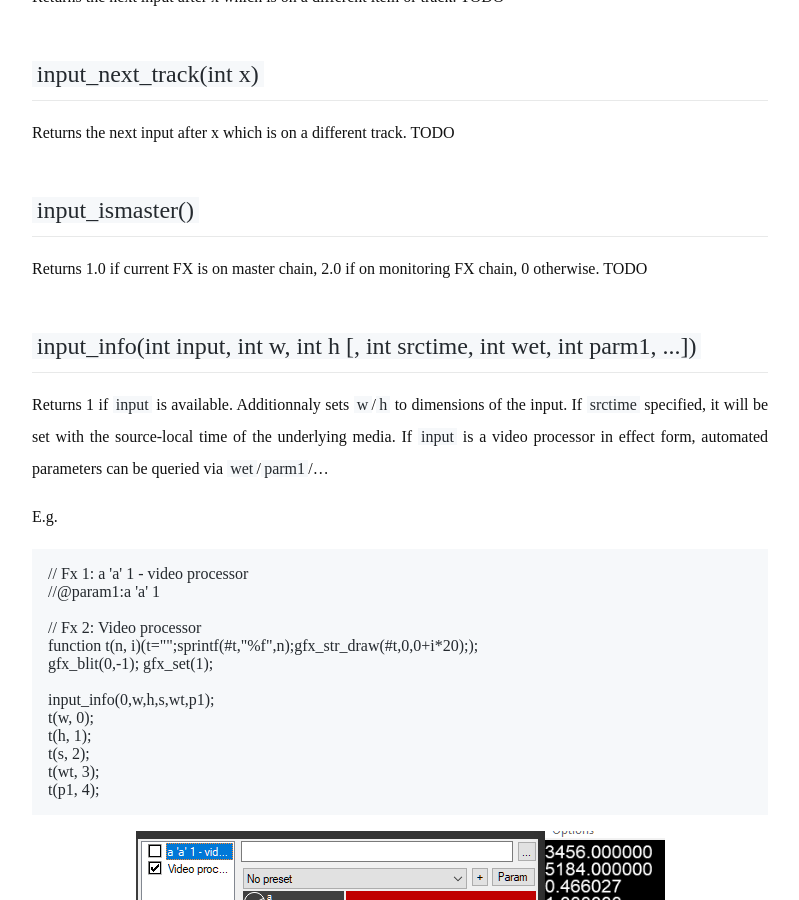
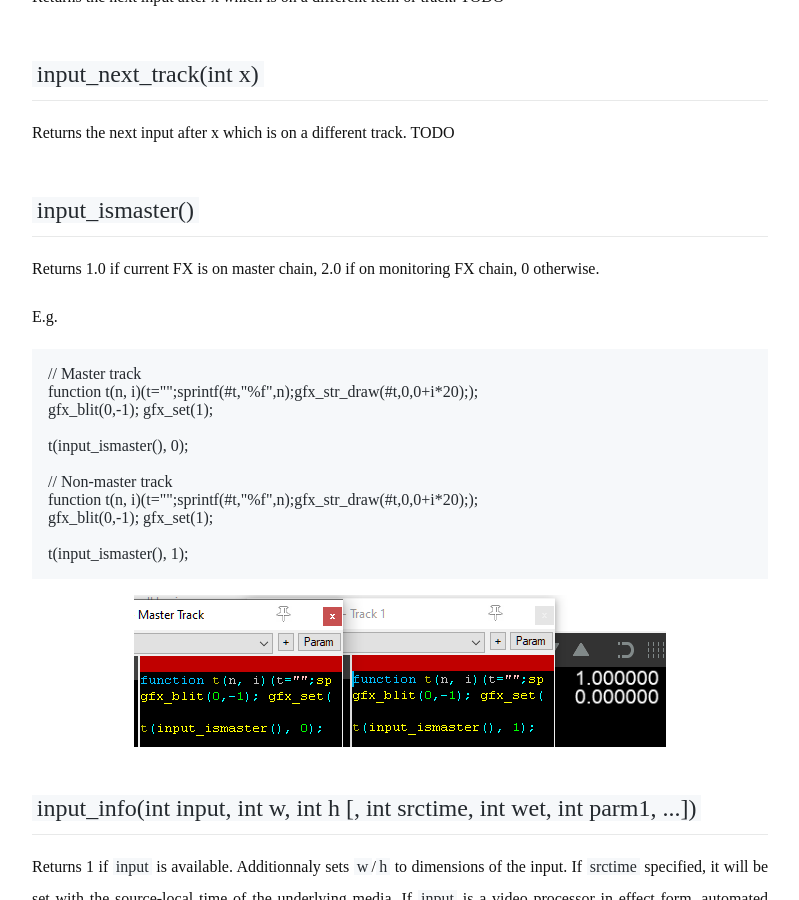
Before and after one commit to nobe4/nobe4.github.io, a Jekyll site: the page built from _posts/2020-05-02-reaper-video.md, in a window 1280 px wide and 900 px high, scrolled down 10590 px. Shown: the whole window, without its empty margins (240-1039 px from the left). Built offline with Jekyll 4.4.1, drawn with Linux system fonts in a browser that asks for light colours; some web fonts are replaced.

Commit message:
Add ismaster

````diff
--- a/_posts/2020-05-02-reaper-video.md
+++ b/_posts/2020-05-02-reaper-video.md
@@ -344,7 +344,23 @@ TODO
 
 ## `input_ismaster()`
 Returns 1.0 if current FX is on master chain, 2.0 if on monitoring FX chain, 0 otherwise.
-TODO
+
+E.g.
+```
+// Master track
+function t(n, i)(t="";sprintf(#t,"%f",n);gfx_str_draw(#t,0,0+i*20););
+gfx_blit(0,-1); gfx_set(1);
+
+t(input_ismaster(), 0);
+
+// Non-master track
+function t(n, i)(t="";sprintf(#t,"%f",n);gfx_str_draw(#t,0,0+i*20););
+gfx_blit(0,-1); gfx_set(1);
+
+t(input_ismaster(), 1);
+```
+
+![input is master]({{ site.url }}{{ site.image.path }}/posts/reaper-video/input_ismaster.png)
 
 ## `input_info(int input, int w, int h [, int srctime, int wet, int parm1, ...])`
 Returns 1 if `input` is available.
````
Also changed, not shown: assets/images/posts/reaper-video/input_ismaster.png (added).
